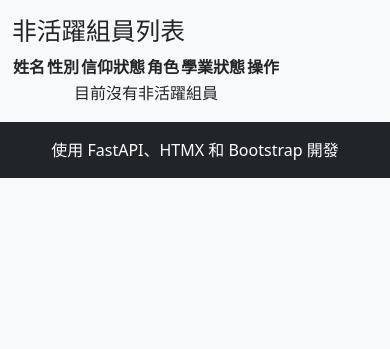
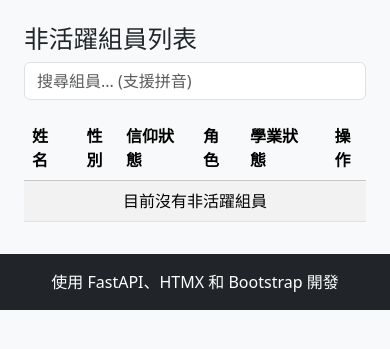
Before and after one commit to ericmjl/small-group, a FastAPI app: template app/templates/inactive_members.html in a window 390 px wide. Shown: the part 70-419 px from the top of the page. Run offline with FastAPI, Linux system fonts and the light colour scheme; the template is opened without the code that fills it, so the values that code supplies are empty; some libraries are stand-ins or nearby versions.

Commit message:
Refactor inactive members template for improved layout and search functionality
- Updated `inactive_members.html` to use Bootstrap grid system for better responsiveness.
- Enhanced `inactive_member_list.html` with a search input for filtering inactive members, including a loading indicator.
- Improved table styling and alignment for better readability and user experience.
- Added CSS for search indicator visibility during requests.

```diff
--- a/app/templates/inactive_members.html
+++ b/app/templates/inactive_members.html
@@ -1,8 +1,12 @@
 {% extends "base.html" %}
 
 {% block content %}
-<section>
-    <h2>非活躍組員列表</h2>
-    {% include "partials/inactive_member_list.html" %}
-</section>
+<div class="container mt-4">
+    <div class="row">
+        <div class="col">
+            <h2>非活躍組員列表</h2>
+            {% include "partials/inactive_member_list.html" %}
+        </div>
+    </div>
+</div>
 {% endblock %}
--- a/app/templates/partials/inactive_member_list.html
+++ b/app/templates/partials/inactive_member_list.html
@@ -1,20 +1,37 @@
 <div id="member-list">
-    <table>
-        <thead>
+    <div class="mb-3">
+        <input
+            type="search"
+            class="form-control"
+            placeholder="搜尋組員... (支援拼音)"
+            hx-post="/members/search?inactive=true"
+            hx-trigger="keyup changed delay:500ms, search"
+            hx-target="#inactive-member-table-body"
+            hx-indicator="#search-indicator"
+            name="query"
+            autocomplete="off"
+        >
+        <div id="search-indicator" class="htmx-indicator">
+            <small class="text-muted">搜尋中...</small>
+        </div>
+    </div>
+
+    <table class="table table-striped table-hover align-middle">
+        <thead class="table-light">
             <tr>
                 <th>姓名</th>
-                <th>性別</th>
+                <th class="text-center">性別</th>
                 <th>信仰狀態</th>
                 <th>角色</th>
                 <th>學業狀態</th>
-                <th>操作</th>
+                <th class="text-center">操作</th>
             </tr>
         </thead>
-        <tbody>
+        <tbody id="inactive-member-table-body">
             {% for member in members %}
             <tr id="member-row-{{ member.id }}">
                 <td>{{ member.surname }}{{ member.given_name }}</td>
-                <td>{{ "男" if member.gender == "M" else "女" }}</td>
+                <td class="text-center">{{ "男" if member.gender == "M" else "女" }}</td>
                 <td>
                     {% if member.faith_status == "baptized" %}
                         已受洗
@@ -44,14 +61,14 @@
                         已畢業
                     {% endif %}
                 </td>
-                <td>
-                    <button
+                <td class="text-center">
+                    <button class="btn btn-success btn-sm"
                         hx-post="/members/{{ member.id }}/toggle-active"
                         hx-target="#member-list"
                         hx-swap="outerHTML">
                         啟用
                     </button>
-                    <button
+                    <button class="btn btn-danger btn-sm"
                         hx-delete="/members/{{ member.id }}"
                         hx-target="#member-list"
                         hx-swap="outerHTML"
@@ -62,9 +79,19 @@
             </tr>
             {% else %}
             <tr>
-                <td colspan="6" style="text-align: center;">目前沒有非活躍組員</td>
+                <td colspan="6" class="text-center">目前沒有非活躍組員</td>
             </tr>
             {% endfor %}
         </tbody>
     </table>
 </div>
+
+<style>
+.htmx-indicator {
+    display: none;
+    margin-top: 0.5rem;
+}
+.htmx-request .htmx-indicator {
+    display: block;
+}
+</style>
```
